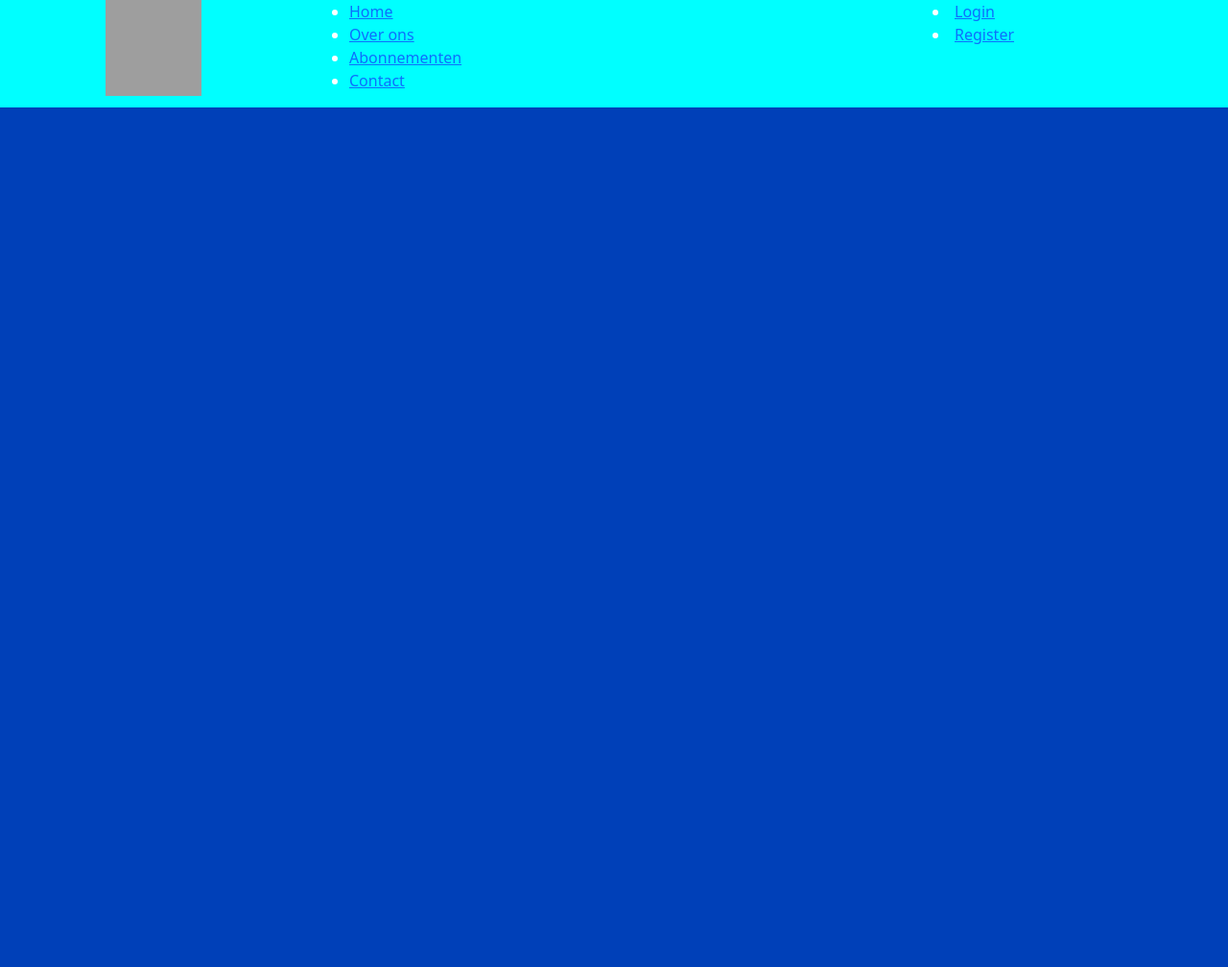
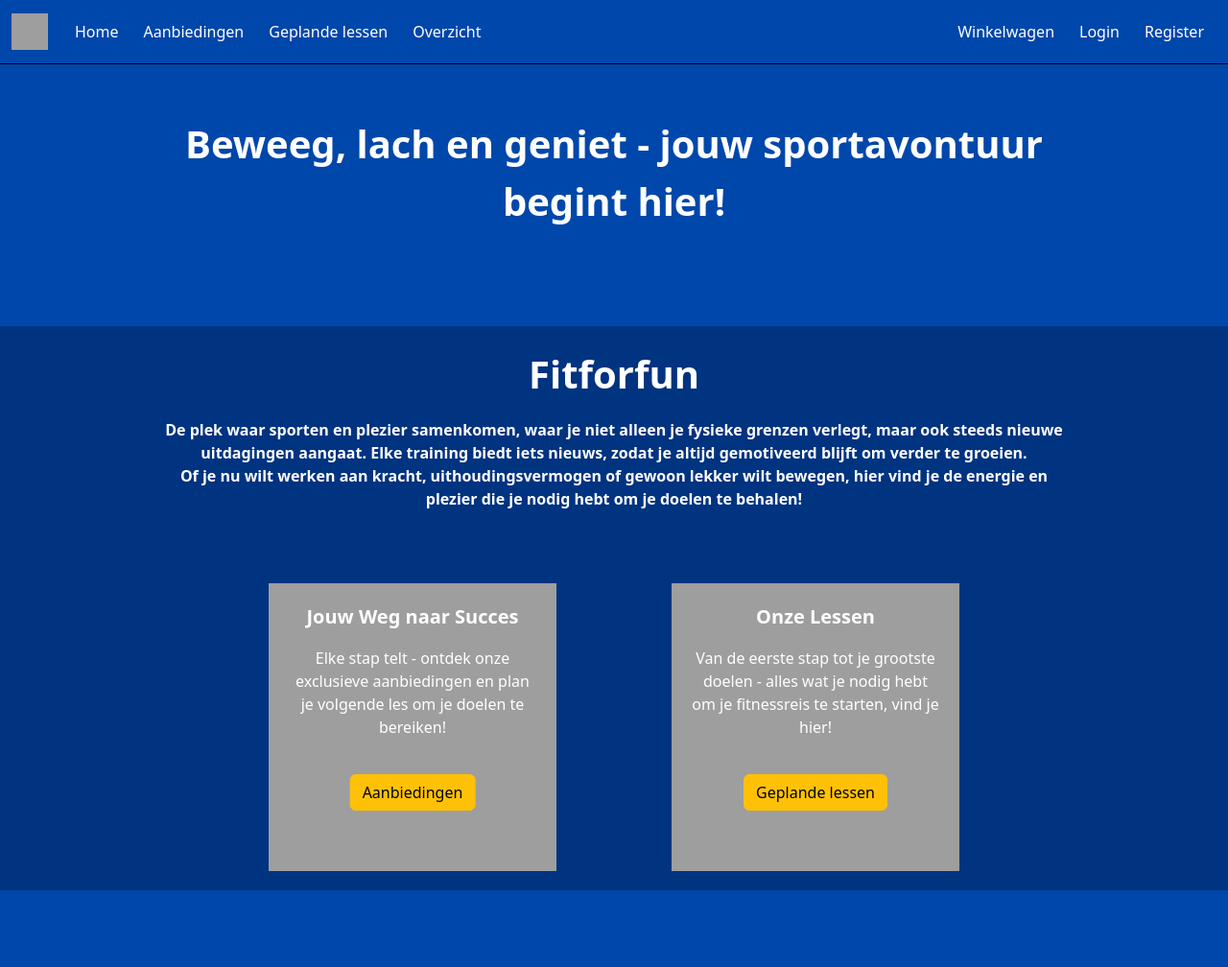
Before and after one commit to LuukvdBilt/FitForFun, a PHP site: page / in a window 1280 px wide. Shown: the whole page at 96% size. Before the commit the page ends 112 px from the top, so only its background shows below. Run offline with PHP 8.4, Linux system fonts and the light colour scheme; grey boxes are pictures that could not be loaded.

Commit message:
Homepagina correctie

```diff
--- a/Homepagina/index.html
+++ /dev/null
@@ -1,42 +0,0 @@
-<!DOCTYPE html>
-<html lang="en">
-
-<head>
-    <meta charset="UTF-8">
-    <meta name="viewport" content="width=device-width, initial-scale=1.0">
-    <title>FitForFun</title>
-    <link rel="stylesheet" href="style.css">
-    <link href="https://cdn.jsdelivr.net/npm/bootstrap@5.3.3/dist/css/bootstrap.min.css" rel="stylesheet"
-        integrity="sha384-QWTKZyjpPEjISv5WaRU9OFeRpok6YctnYmDr5pNlyT2bRjXh0JMhjY6hW+ALEwIH" crossorigin="anonymous">
-</head>
-
-<body>
-    <div class="container-first">
-        <div style="background-color: aqua;" class="container-fluid">
-            <div class="row">
-                <div class="col-3 center">
-                    <div class="logo"></div>
-                </div>
-                <div class="col-6 center">
-                    <ul>
-                        <li><a href="home.php">Home</a></li>
-                        <li><a href="workouts.php">Over ons</a></li>
-                        <li><a href="abonnementen.php">Abonnementen</a></li>
-                        <li><a href="contact.php">Contact</a></li>
-                    </ul>
-                </div>
-                <div class="col-3 center">
-                    <li><a href="login.php">Login</a></li>
-                    <li><a href="register.php">Register</a></li>
-                </div>
-            </div>
-        </div>
-    </div>
-
-    <script src="script.js"></script>
-    <script src="https://cdn.jsdelivr.net/npm/bootstrap@5.3.3/dist/js/bootstrap.bundle.min.js"
-        integrity="sha384-YvpcrYf0tY3lHB60NNkmXc5s9fDVZLESaAA55NDzOxhy9GkcIdslK1eN7N6jIeHz"
-        crossorigin="anonymous"></script>
-</body>
-
-</html>
--- /dev/null
+++ b/Homepagina/index.php
@@ -0,0 +1,83 @@
+<!DOCTYPE html>
+<html lang="en">
+
+<head>
+    <meta charset="UTF-8">
+    <meta name="viewport" content="width=device-width, initial-scale=1.0">
+    <title>FitForFun</title>
+    <link rel="stylesheet" href="style.css">
+    <link href="https://cdn.jsdelivr.net/npm/bootstrap@5.3.3/dist/css/bootstrap.min.css" rel="stylesheet"
+        integrity="sha384-QWTKZyjpPEjISv5WaRU9OFeRpok6YctnYmDr5pNlyT2bRjXh0JMhjY6hW+ALEwIH" crossorigin="anonymous">
+</head>
+
+<body>
+    <nav class="navbar navbar-expand-lg fixed-top">
+        <div class="container-fluid">
+            <img class="logo"
+              src="https://www.burda-forward.de/files/images/03_Media/Brands/FitForFun/BF_Media_Brands_FitForFun_logo.png"
+              alt="FitForFun Logo">
+          </a>
+          <button class="navbar-toggler" type="button" data-bs-toggle="collapse" data-bs-target="#navbarNav"
+            aria-controls="navbarNav" aria-expanded="false" aria-label="Toggle navigation">
+            <span class="navbar-toggler-icon"></span>
+          </button>
+          <div class="collapse navbar-collapse" id="navbarNav">
+            <ul class="navbar-nav me-auto">
+              <li class="nav-item">
+                <a class="nav-link nav-link-Home" href="index.php">Home</a>
+              </li>
+              <li class="nav-item">
+                <a class="nav-link" href="aanbiedingen.php">Aanbiedingen</a>
+              </li>
+              <li class="nav-item">
+                <a class="nav-link" href="lessen.php">Geplande lessen</a>
+              </li>
+              <li class="nav-item">
+                <a class="nav-link" href="login.php">Overzicht</a>
+              </li>
+            </ul>
+
+            <ul class="navbar-nav">
+              <li class="nav-item">
+                <a class="nav-link" href="#"><i class="bi bi-cart"></i> Winkelwagen</a>
+              </li>
+              <li class="nav-item">
+                <a class="nav-link" href="#">Login</a>
+              </li>
+              <li class="nav-item">
+                <a class="nav-link" href="#">Register</a>
+              </li>
+            </ul>
+          </div>
+        </div>
+      </nav>
+
+    <div class="containerfirst">
+      <div class="Subtitle">Beweeg, lach en geniet - jouw sportavontuur begint hier!
+      </div>
+      <div id="textcontainer">
+        <div class="Subtitle">
+          <p>Fitforfun</p>
+          <p class="normalfont">De plek waar sporten en plezier samenkomen, waar je niet alleen je fysieke grenzen verlegt,
+            maar ook steeds nieuwe uitdagingen aangaat. Elke training biedt iets nieuws, zodat je altijd gemotiveerd blijft
+            om verder te groeien. <br> Of je nu wilt werken aan kracht, uithoudingsvermogen of gewoon lekker wilt bewegen,
+            hier vind je de energie en plezier die je nodig hebt om je doelen te behalen!</p>
+        </div>
+        <div class="customcard-container">
+          <div class="customcard"><p class="cardsub">Jouw Weg naar Succes</p>
+            <p class="normalfont">Elke stap telt - ontdek onze exclusieve aanbiedingen en plan je volgende les om je doelen te bereiken!</p>
+            <button type="button" class="btn btn-warning btncard">Aanbiedingen</button>
+          </div>
+          <div class="customcard">
+            <p class="cardsub">Onze Lessen</p>
+            <p class="normalfont">Van de eerste stap tot je grootste doelen - alles wat je nodig hebt om je fitnessreis te starten, vind je hier!</p>
+            <button type="button" class="btn btn-warning btncard">Geplande lessen</button>
+          </div>
+        </div>
+      </div>
+      </div>
+    </div>
+
+
+    <script src="script.js"></script>
+</html>
--- a/Homepagina/script.js
+++ b/Homepagina/script.js
@@ -0,0 +1,20 @@
+// btncard href
+const navLink = document.querySelector('.nav-link-Home');
+
+navLink.addEventListener('click', function(){
+    window.location.href = 'index.php';
+    alert('U bevindt zich al plaats op de Homepagina');
+});
+
+
+const btnCards = document.querySelectorAll('.btncard');
+
+btnCards.forEach((btn, index) => {
+    btn.addEventListener('click', () => {
+        if (index === 0) {
+            window.location.href = 'aanbiedingen.php';
+        } else if (index === 1) {
+            window.location.href = 'lessen.php';
+        }
+    });
+});
--- a/Homepagina/style.css
+++ b/Homepagina/style.css
@@ -1,21 +1,112 @@
 body {
-    margin: 0;
-}
-.container-first {
-    background-color: rgb(0, 64, 184);
-    height: 100vh;
+    font-family: Arial, sans-serif;
+    background-color: #0047AB !important;
+    background-size: cover;
+    background-position: center;
+    padding-top: 80px;
 }
 
-.logo {
-    width: 100px;
-    height: 100px;
-    margin: 0 auto;
-    display: block;
-    background-image: url('https://www.hanze.nl/binaries/_cb_1715930695464/content/assets/hanze/nl/over-hanze/logo/hanzelogo-beeldscherm-rgb/png/logo-hanze-oranje-zwart-rgb.png');
-    background-size: cover;
-
+.normalfont {
+    color: white;
+    font-size: 16px;
+}
+.cardsub {
+    font-size: 20px;
+    color: white;
+    font-weight: bold;
 }
 
-.center {
+.container {
+    max-width: 800px;
+    margin: 20px auto;
+    padding: 20px;
+    background-color: white;
+    border-radius: 8px;
+    box-shadow: 0 0 10px rgba(0, 0, 0, 0.1);
+}
+
+.containerlogin {
+    max-width: 600px;
+    margin: 20px auto;
+    padding: 20px;
+    background-color: white;
+    border-radius: 8px;
+    box-shadow: 0 0 10px rgba(0, 0, 0, 0.1);
+    margin-top: 250px;
+}
+
+h1 {
+    text-align: center;
+}
+
+
+.navbar {
+    background-color: #0047AB;
+    border-bottom: 1px solid black;
+}
+.navbar .logo {
+    width: 38px;
+    height: 38px;
+    margin-right: 15px;
+}
+
+.nav-item {
     color: white;
+    margin: 5px;
 }
+
+.nav-link {
+    color: white !important;
+}
+
+/* container first */
+
+.containerfirst {
+    height: auto;
+}
+
+.Subtitle {
+    max-width: 1000px;
+    margin: 20px auto;
+    text-align: center;
+    color: white;
+    font-size: 40px;
+    font-weight: bold;
+    padding: 20px;
+}
+
+#textcontainer {
+    background-color: #003380;
+    margin: 80px auto;
+    max-width: 1300px;
+    height: 500px;
+    position: relative;
+    height: auto;
+}
+
+.customcard-container {
+    display: flex;
+    justify-content: center;
+    flex-wrap: wrap;
+    gap: 80px;
+    position: relative;
+    top: 60%;
+    width: 100%;
+}
+
+.customcard {
+    background-color: rgb(158, 158, 158);
+    text-align: center;
+    margin: 20px;
+    width: 300px;
+    height: 300px;
+    display: inline-block;
+    vertical-align: top;
+    padding: 20px;
+}
+
+.btncard {
+    position: absolute;
+    top: 70%;
+    transform: translate(-50%, -50%);
+}
```
